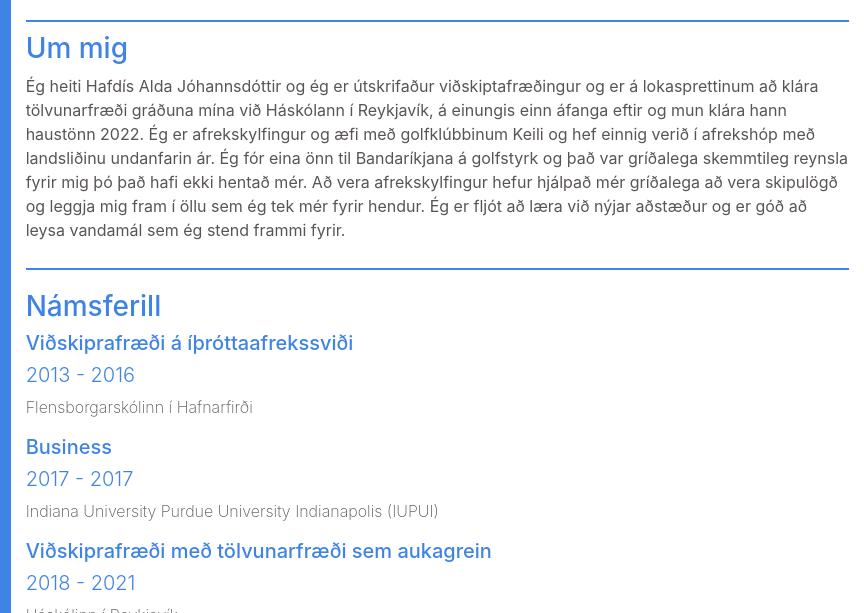
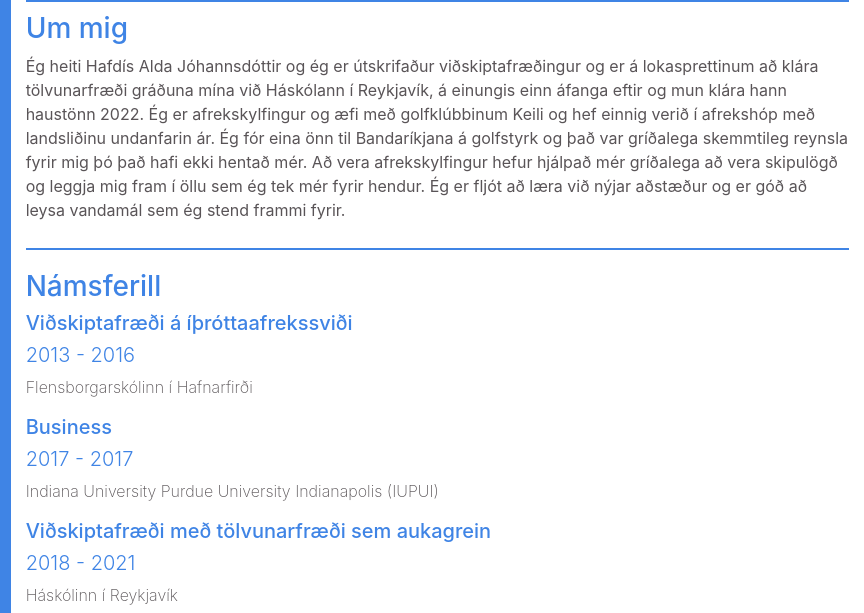
Before and after one commit to hafdisalda/hafdis-cv, a plain HTML site: page index.html in a window 1280 px wide. Shown: the top 613 px of the page, 416-1280 px from the left. Drawn offline with nearby package versions, Linux system fonts and the light colour scheme.

Commit message:
spelling changes

```diff
--- a/base.css
+++ b/base.css
@@ -98,7 +98,6 @@
     border-bottom: solid 2px;
     padding-top: 10px;
     padding-bottom: 10px;
-    margin-top: 20px;
     margin-bottom: 20px;
 }
 
--- a/index.html
+++ b/index.html
@@ -108,7 +108,7 @@
             <div class="education">
                 <h3>Námsferill</h3>
 
-                <h5>Viðskiprafræði á íþróttaafrekssviði</h5>
+                <h5>Viðskiptafræði á íþróttaafrekssviði</h5>
                 <h5 id="year">2013 - 2016</h5>
                 <p>Flensborgarskólinn í Hafnarfirði</p>
 
@@ -116,7 +116,7 @@
                 <h5 id="year">2017 - 2017</h5>
                 <p>Indiana University Purdue University Indianapolis (IUPUI)</p>
 
-                <h5>Viðskiprafræði með tölvunarfræði sem aukagrein</h5>
+                <h5>Viðskiptafræði með tölvunarfræði sem aukagrein</h5>
                 <h5 id="year">2018 - 2021</h5>
                 <p>Háskólinn í Reykjavík</p>
 
```
